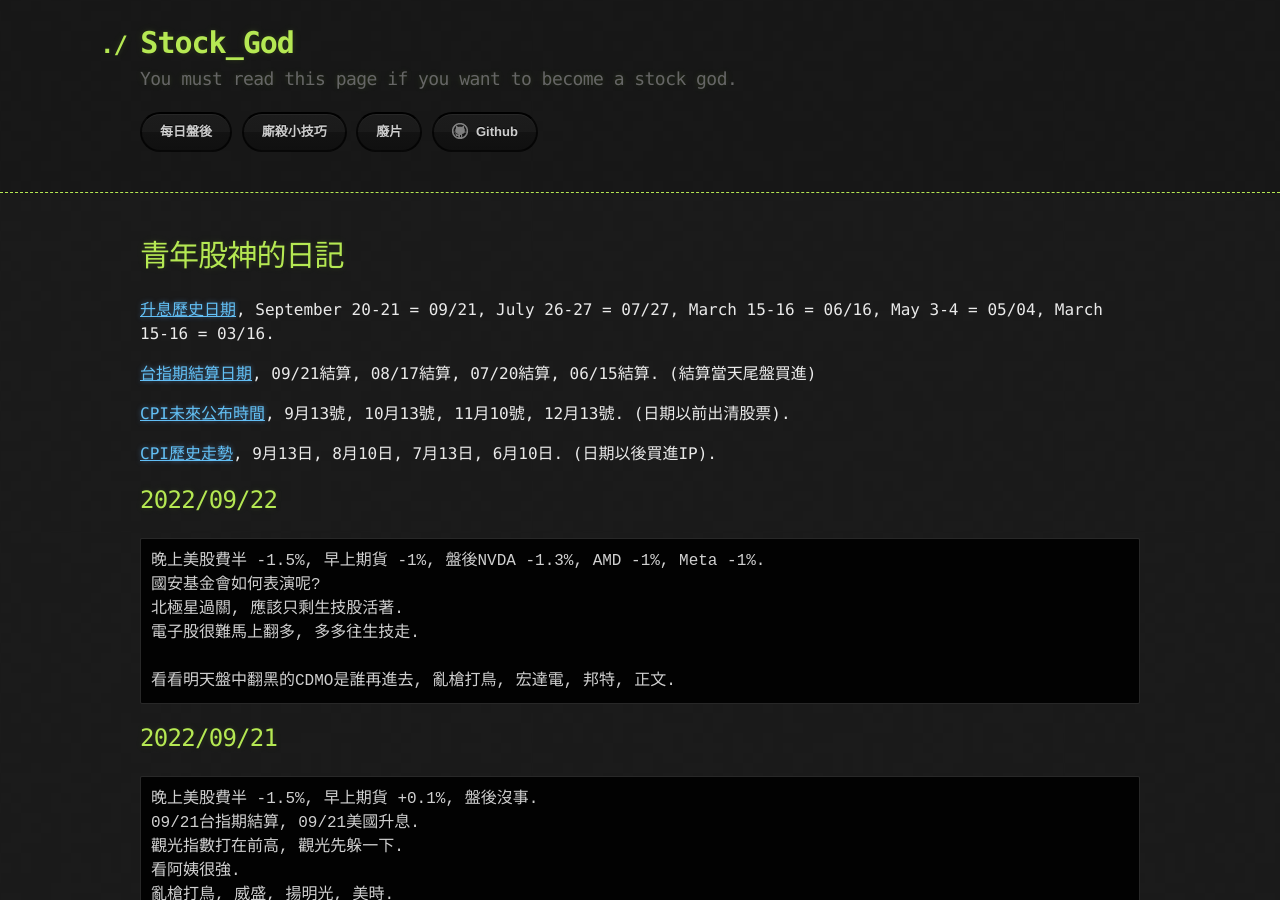
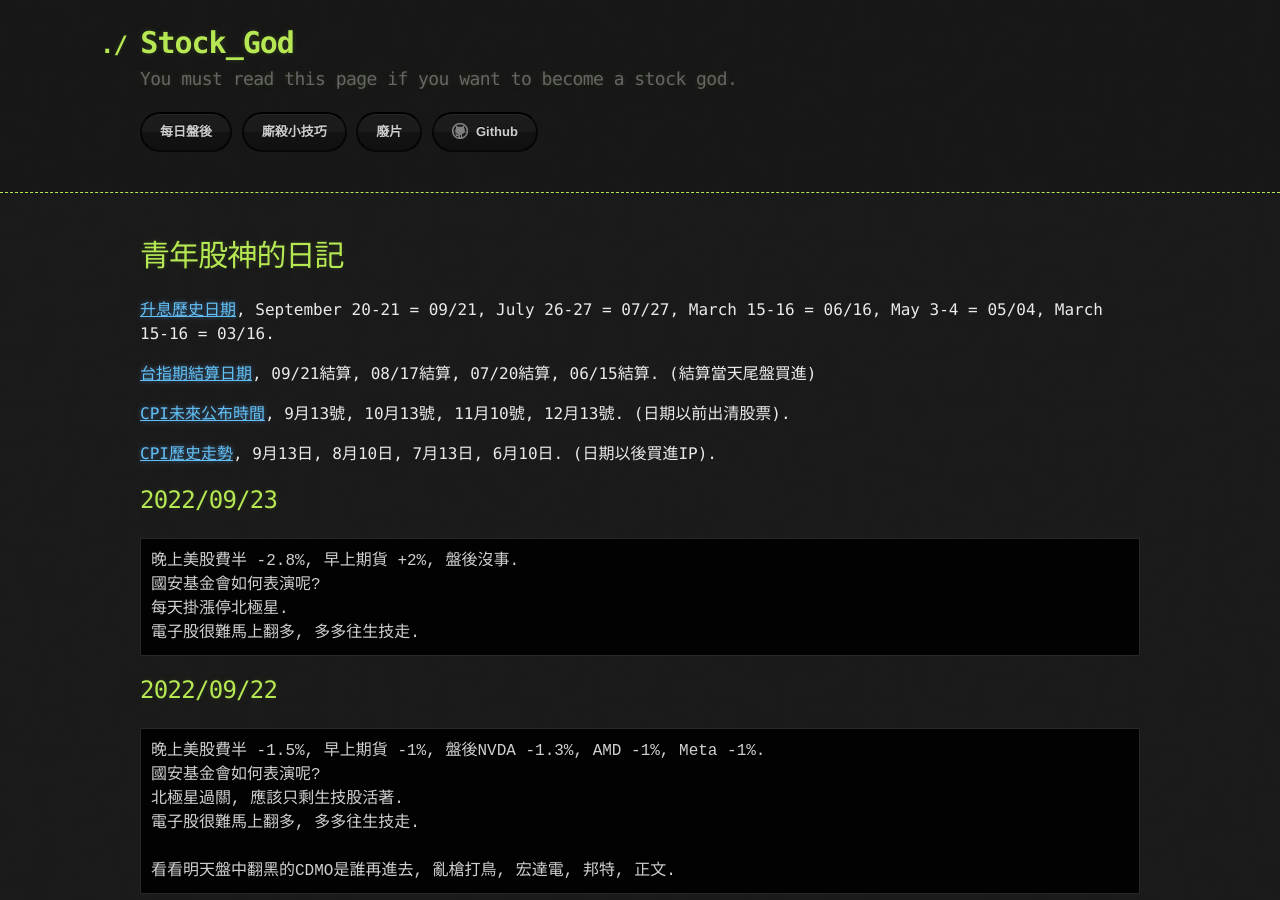
Before and after one commit to lepg5487/Stock_God, a Jekyll site: the page built from index.md, in a window 1280 px wide and 900 px high. Built offline with Jekyll 4.4.1, drawn with Linux system fonts in a browser that asks for light colours; our own code applies the rules of GitHub Pages for plain Markdown files.

Commit message:
Update index.md

````diff
--- a/index.md
+++ b/index.md
@@ -11,6 +11,14 @@ layout: testlayouts
 [CPI未來公布時間](https://chihyun.tw/cpi-release-date/), 9月13號, 10月13號, 11月10號, 12月13號. (日期以前出清股票).
 
 [CPI歷史走勢](https://hk.investing.com/economic-calendar/cpi-733), 9月13日, 8月10日, 7月13日, 6月10日. (日期以後買進IP).
+
+## 2022/09/23
+```
+晚上美股費半 -2.8%, 早上期貨 +2%, 盤後沒事.
+國安基金會如何表演呢?
+每天掛漲停北極星.
+電子股很難馬上翻多, 多多往生技走.
+```
 
 ## 2022/09/22
 ```
````
